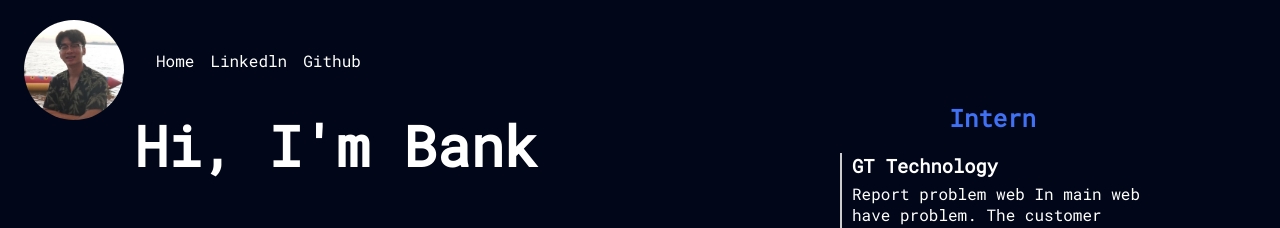
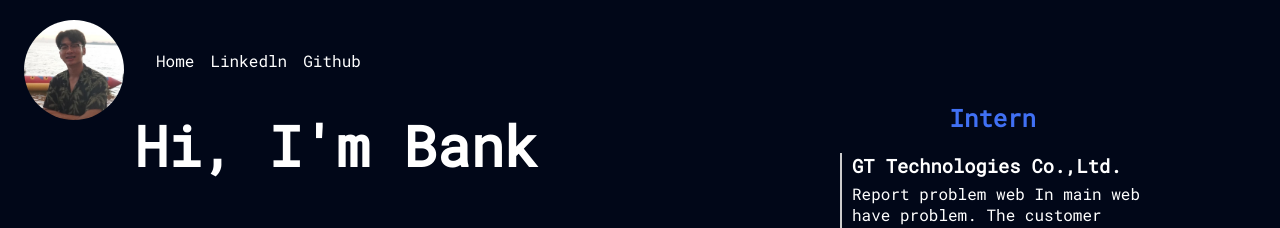
Before and after one commit to ThanakitK/my-profile, a React (Create React App) app: page /profile in a window 1280 px wide. Shown: the top 228 px of the page. Built offline with nearby package versions, Linux system fonts and the light colour scheme.

Commit message:
edit interm company name

```diff
--- a/src/Page/Profile.js
+++ b/src/Page/Profile.js
@@ -20,7 +20,7 @@ export const Profile = () => {
             <div className='timeline'>
               <h2>Intern</h2>
               <div className='event'>
-                <h3>GT Technology</h3>
+                <h3>GT Technologies Co.,Ltd.</h3>
                 <p>Report problem web
                   In main web have problem. The customer will report
                   that problem in this web, this web will report to our
```
